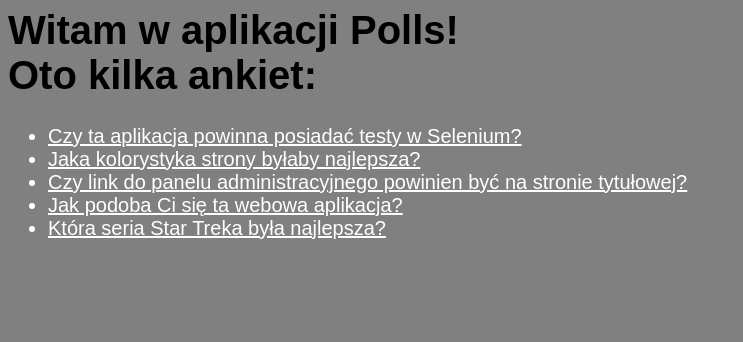
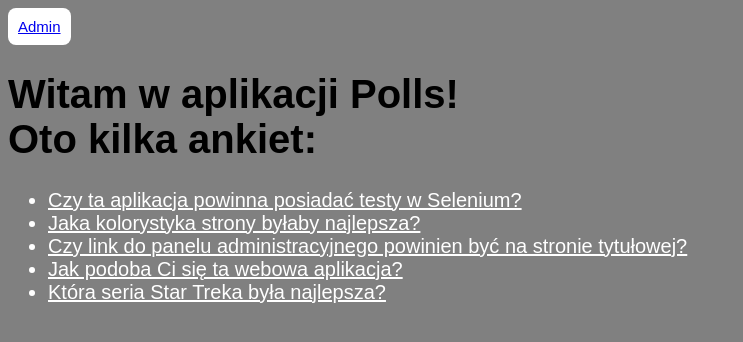
Before and after one commit to Sonny-skyez/Polls_Django_2.1, a Django app: page /polls/ in a window 1280 px wide. Shown: the top 342 px of the page, without its empty margins (0-743 px from the left). Run offline with Django 3.2, Linux system fonts and the light colour scheme; data comes from the database, SQL or seed files in the repository; both versions use the stored data as it was after the commit.

Commit message:
Another (2-nd)minor HTML and CSS changes in code.

```diff
--- a/polls/static/polls/style.css
+++ b/polls/static/polls/style.css
@@ -31,7 +31,7 @@ p {
     font-family: 'Arial';
     font-size: 20px;
     background-color: white;
-  color: white;
+    color: grey;
     padding: 14px 25px;
     text-align: center;
     text-decoration: none;
@@ -50,3 +50,15 @@ p1 {
     display: inline-block;
     border-radius: 8px;
     }
+
+p3 {
+    font-family: 'Arial';
+    font-size: 15px;
+    background-color: white;
+    color: grey;
+    padding: 10px 10px;
+    text-align: center;
+    text-decoration: none;
+    display: inline-block;
+    border-radius: 8px;
+}
--- a/polls/templates/polls/index.html
+++ b/polls/templates/polls/index.html
@@ -2,6 +2,7 @@
 
 <link rel="stylesheet" type="text/css" href="{% static 'polls/style.css' %}">
 
+<p3 align=center><a href="{% url 'admin:index' %}">Admin</a></p3>
 
 <h1>Witam w aplikacji Polls! <br/> Oto kilka ankiet:</h1>
 
@@ -13,5 +14,5 @@
     </ul>
 
 {% else %}
-    <p>No polls are available.</p>
+    <p>Nie ma żadnych ankiet!</p>
 {% endif %}
```
Also changed, not shown: db.sqlite3. Lines whose indentation alone changed are shown as unchanged.
